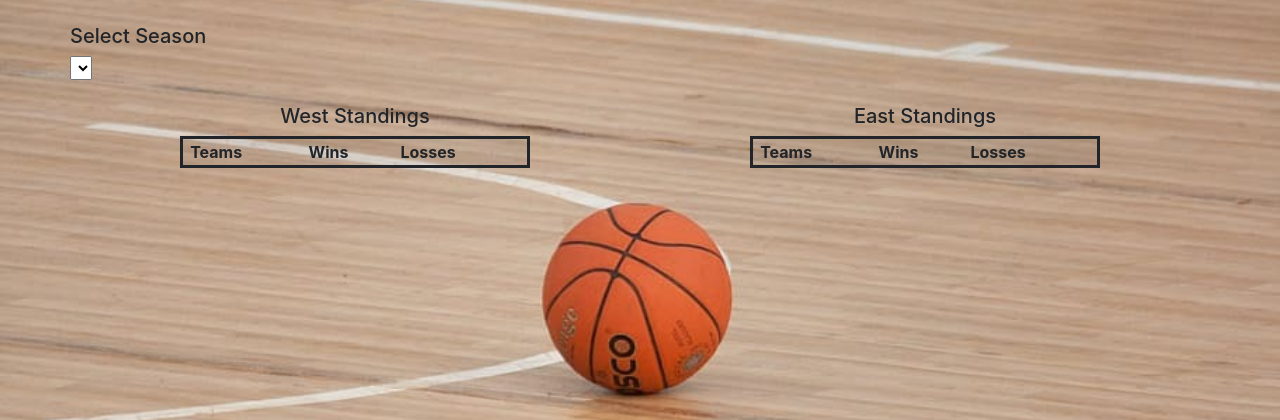
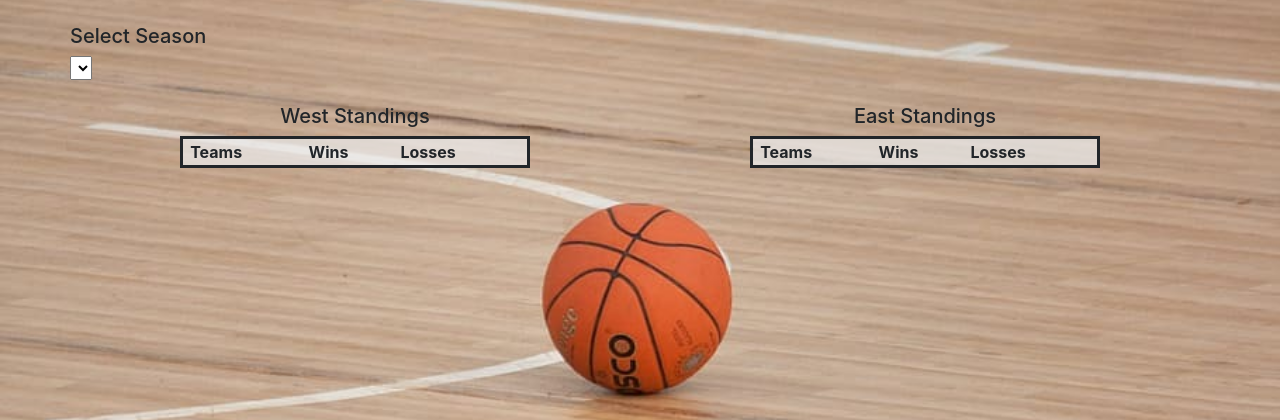
Before and after one commit to esalgado28/NBA-stats, a Flask app: page /teams in a window 1280 px wide. Shown: the part 40-460 px from the top of the page. Run offline with Flask 2, Linux system fonts and the light colour scheme; data that the repository does not hold is empty; some libraries are stand-ins or nearby versions.

Commit message:
update chart standings page

```diff
--- a/templates/teams.html
+++ b/templates/teams.html
@@ -21,6 +21,11 @@
                 height: 100vh;
                 z-index: 2;
             }
+
+            table {
+                background-color: rgba(255, 255, 255, 0.7);
+            }
+
             nav {
                 background-color: #061c31;
             }
```
